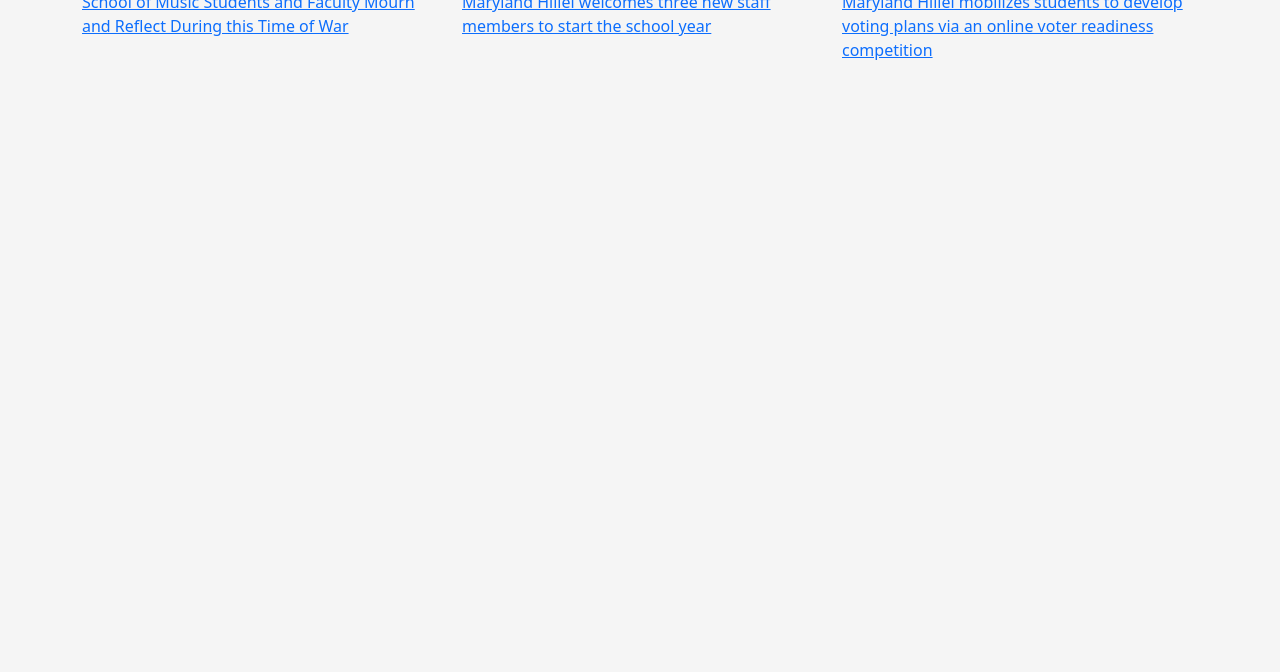
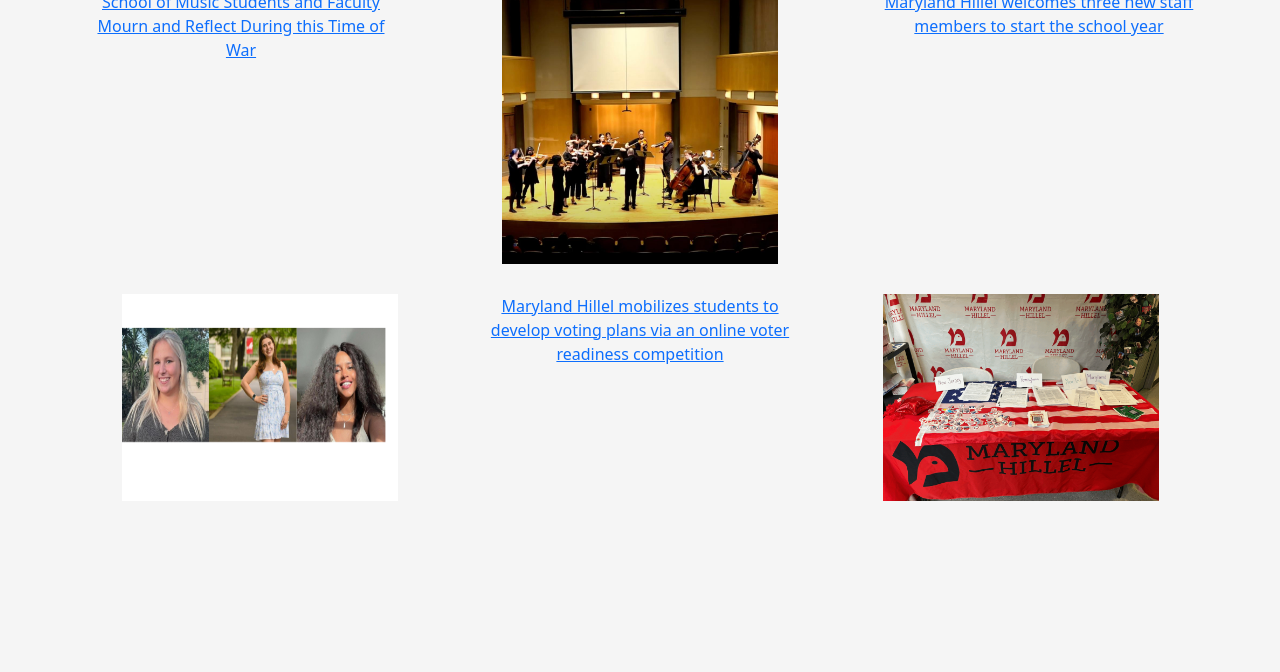
Before and after one commit to isaacshiner/isaacshiner.github.io, a plain HTML site: page projects/portfolio/clips/index.html in a window 1280 px wide. Shown: the part 128-800 px from the top of the page. Drawn offline with nearby package versions, Linux system fonts and the light colour scheme.

Commit message:
portfolio

```diff
--- a/projects/portfolio/clips/index.html
+++ b/projects/portfolio/clips/index.html
@@ -1,12 +1,15 @@
 <!DOCTYPE html>
 <html lang="en">
+
 <head>
     <meta charset="UTF-8">
     <meta name="viewport" content="width=device-width, initial-scale=1.0">
     <title>Isaac Shiner - Clips Sample</title>
-    <link href="https://cdn.jsdelivr.net/npm/bootstrap@5.3.3/dist/css/bootstrap.min.css" rel="stylesheet" integrity="sha384-QWTKZyjpPEjISv5WaRU9OFeRpok6YctnYmDr5pNlyT2bRjXh0JMhjY6hW+ALEwIH" crossorigin="anonymous">
+    <link href="https://cdn.jsdelivr.net/npm/bootstrap@5.3.3/dist/css/bootstrap.min.css" rel="stylesheet"
+        integrity="sha384-QWTKZyjpPEjISv5WaRU9OFeRpok6YctnYmDr5pNlyT2bRjXh0JMhjY6hW+ALEwIH" crossorigin="anonymous">
     <link rel="stylesheet" href="../site/css/style.css">
 </head>
+
 <body class="container mt-4">
     <nav class="mb-4">
         <a href="../">Home</a>
@@ -16,9 +19,20 @@
 
     <h2>Clips Sample</h2>
     <div class="row">
-        <div class="col-md-4"><a href="https://umdmitzpeh.com/2023/11/16/school-of-music-students-and-faculty-mourn-and-reflect-during-this-time-of-war/" target="_blank">School of Music Students and Faculty Mourn and Reflect During this Time of War</a></div>
-        <div class="col-md-4"><a href="https://umdmitzpeh.com/2024/09/09/maryland-hillel-welcomes-three-new-staff-members-to-start-the-school-year/" target="_blank">Maryland Hillel welcomes three new staff members to start the school year</a></div>
-        <div class="col-md-4"><a href="https://umdmitzpeh.com/2024/09/19/maryland-hillel-mobilizes-students-to-develop-voting-plans-via-an-online-voter-readiness-competition/" target="_blank">Maryland Hillel mobilizes students to develop voting plans via an online voter readiness competition</a></div>
+        <div class="col-md-4"><a
+                href="https://umdmitzpeh.com/2023/11/16/school-of-music-students-and-faculty-mourn-and-reflect-during-this-time-of-war/"
+                target="_blank">School of Music Students and Faculty Mourn and Reflect During this Time of War</a></div>
+        <img src="img/orchestra.jpeg" alt="orchestra"></img>
+        <div class="col-md-4"><a
+                href="https://umdmitzpeh.com/2024/09/09/maryland-hillel-welcomes-three-new-staff-members-to-start-the-school-year/"
+                target="_blank">Maryland Hillel welcomes three new staff members to start the school year</a></div>
+        <img src="img/hillelstaff.webp" alt="staff"></img>
+        <div class="col-md-4"><a
+                href="https://umdmitzpeh.com/2024/09/19/maryland-hillel-mobilizes-students-to-develop-voting-plans-via-an-online-voter-readiness-competition/"
+                target="_blank">Maryland Hillel mobilizes students to develop voting plans via an online voter readiness
+                competition</a></div>
+        <img src="img/hilleltable.webp" alt="voting table"></img>
     </div>
 </body>
+
 </html>
--- a/projects/portfolio/site/css/style.css
+++ b/projects/portfolio/site/css/style.css
@@ -1,12 +1,11 @@
 body {
     background-color: #f5f5f5;
-  color: #00274d;
+    color: #00274d;
 }
 
 h1, h2, h3 {
     color: #005a9c;
 }
-
 
 nav a {
     margin-right: 15px;
@@ -17,3 +16,51 @@
     font-size: 0.8rem;
     color: #333;
 }
+
+img {
+    width: 100px;
+    height: auto;
+    display: block;
+    margin: 10px auto;
+    border-radius: 8px;
+}
+
+img[src="img/orchestra.jpeg"], img[src="img/hillelstaff.webp"], img[src="img/hilleltable.webp"] {
+    width: 300px;
+}
+
+img[src="img/profile.jpg"] {
+    width: 150px;
+    height: 150px;
+    border-radius: 50%;
+    object-fit: cover;
+    border: 4px solid #005a9c;
+    box-shadow: 0 4px 8px rgba(0, 0, 0, 0.1);
+}
+
+.row {
+    display: flex;
+    flex-wrap: wrap;
+    justify-content: center;
+    gap: 20px;
+}
+
+.col-md-4 {
+    flex: 1;
+    min-width: 300px;
+    max-width: 30%;
+    text-align: center;
+}
+
+@media (max-width: 768px) {
+    .col-md-4 {
+        max-width: 100%;
+    }
+    img[src="img/orchestra.jpeg"], img[src="img/hillelstaff.webp"], img[src="img/hilleltable.webp"] {
+        width: 200px;
+    }
+    img[src="img/profile.jpg"] {
+        width: 120px;
+        height: 120px;
+    }
+}
```
Also changed, not shown: projects/portfolio/index.html (+1 -1 lines).
